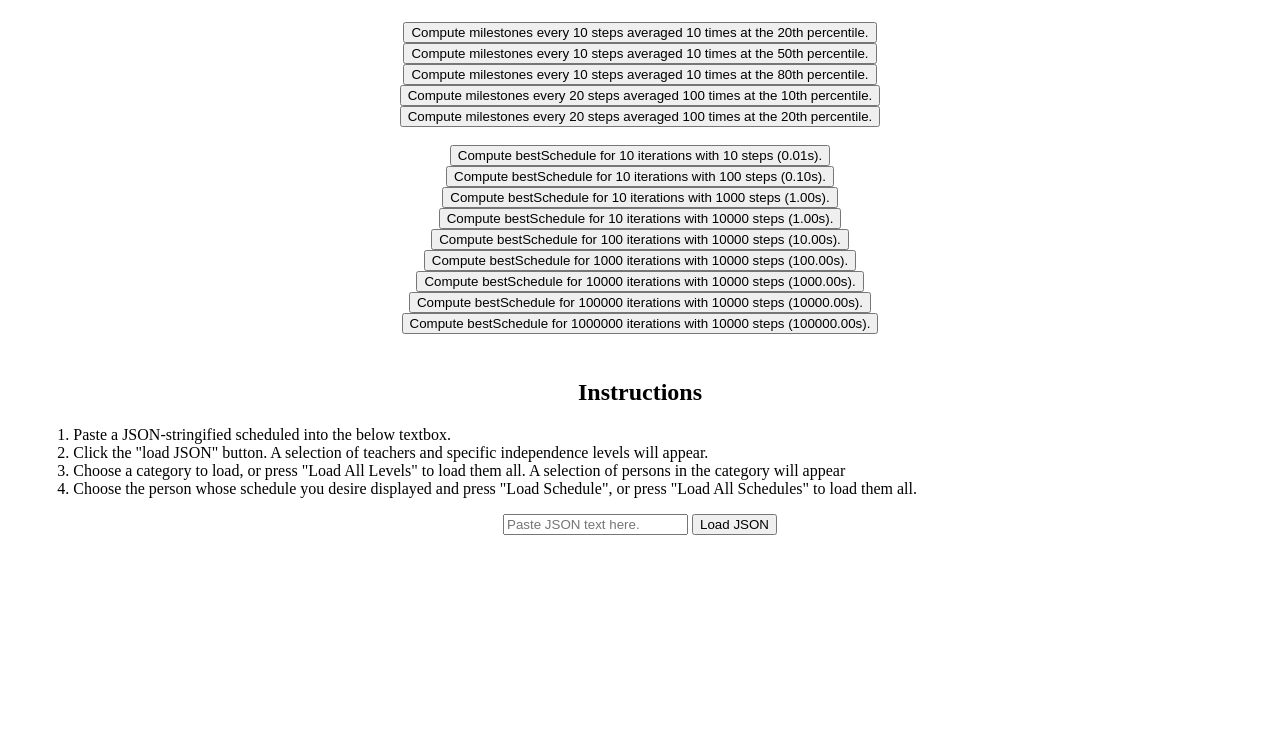
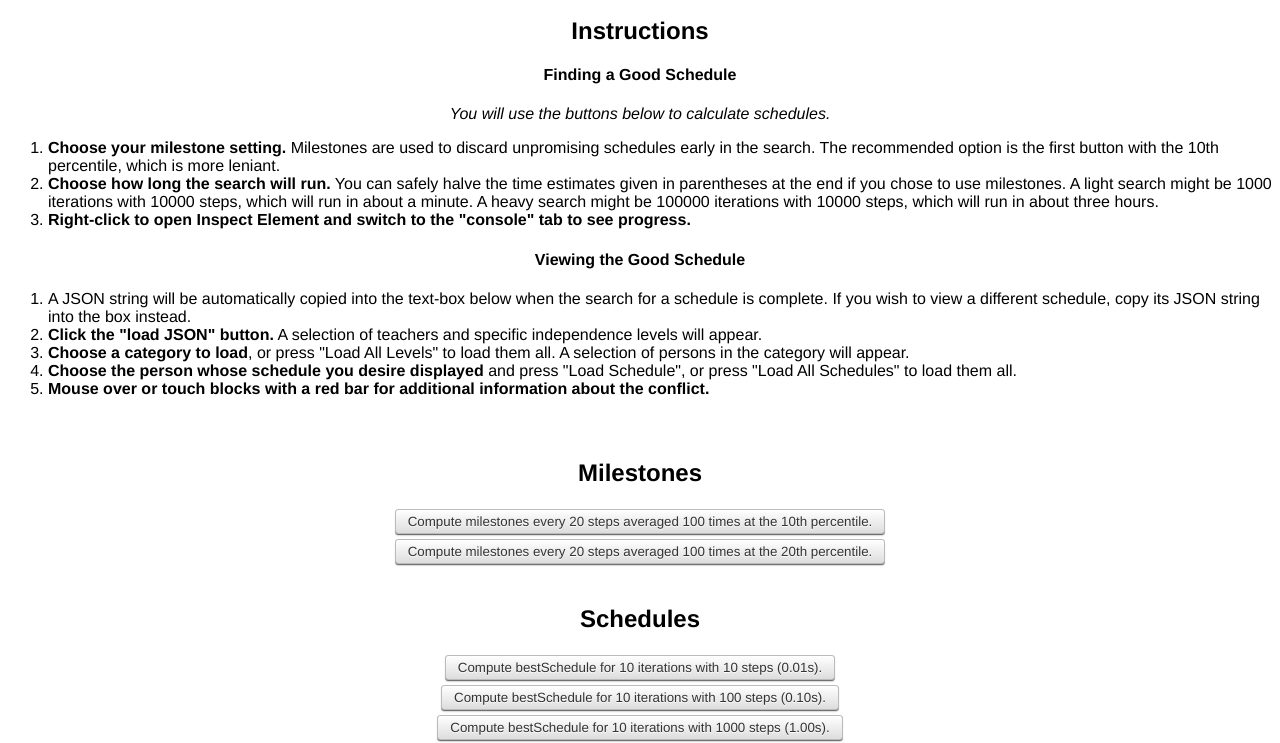
Before and after one commit to Arongil/Scheduler, a plain HTML site: page index.html in a window 1280 px wide. Shown: the part 48-791 px from the top of the page. Drawn offline with Linux system fonts and the light colour scheme.

Commit message:
Improved the user interface with instructions and styled buttons.

```diff
--- a/index.html
+++ b/index.html
@@ -6,55 +6,82 @@
         <link href="style.css" rel="stylesheet" type="text/css" />
     </head>
     <body>
-    <h1 class="center" style="font-family: Helvetica, Verdana, Arial;">Scheduler</h1>
-    <div class="center" id="quick-buttons" style="padding: 2%; padding-bottom: 0px;">
-      <button onclick="computeMilestones(10, 10, 1000, 0.2)">Compute milestones every 10 steps averaged 10 times at the 20th percentile.</button><br>
-      <button onclick="computeMilestones(10, 10, 1000, 0.5)">Compute milestones every 10 steps averaged 10 times at the 50th percentile.</button><br>
-      <button onclick="computeMilestones(10, 10, 1000, 0.8)">Compute milestones every 10 steps averaged 10 times at the 80th percentile.</button><br>
-      <button onclick="computeMilestones(20, 100, 200, 0.1)">Compute milestones every 20 steps averaged 100 times at the 10th percentile.</button><br>
-      <button onclick="computeMilestones(20, 100, 200, 0.2)">Compute milestones every 20 steps averaged 100 times at the 20th percentile.</button><br><br>
-      <button onclick="measureBestSchedule(10, 10);">Compute bestSchedule for 10 iterations with 10 steps (0.01s).</button><br>
-      <button onclick="measureBestSchedule(10, 100);">Compute bestSchedule for 10 iterations with 100 steps (0.10s).</button><br>
-      <button onclick="measureBestSchedule(10, 1000);">Compute bestSchedule for 10 iterations with 1000 steps (1.00s).</button><br>
-      <button onclick="measureBestSchedule(10, 10000);">Compute bestSchedule for 10 iterations with 10000 steps (1.00s).</button><br>
-      <button onclick="measureBestSchedule(100, 10000);">Compute bestSchedule for 100 iterations with 10000 steps (10.00s).</button><br>
-      <button onclick="measureBestSchedule(1000, 10000);">Compute bestSchedule for 1000 iterations with 10000 steps (100.00s).</button><br>
-      <button onclick="measureBestSchedule(10000, 10000);">Compute bestSchedule for 10000 iterations with 10000 steps (1000.00s).</button><br>
-      <button onclick="measureBestSchedule(100000, 10000);">Compute bestSchedule for 100000 iterations with 10000 steps (10000.00s).</button><br>
-      <button onclick="measureBestSchedule(1000000, 10000);">Compute bestSchedule for 1000000 iterations with 10000 steps (100000.00s).</button>
+        <h1 class="center">Scheduler</h1>
+        <div id="instructions" class="center">
+            <h2>Instructions</h2>
+            <h4>Finding a Good Schedule</h4>
+            <p><em>You will use the buttons below to calculate schedules.</em></p>
+            <ol style="text-align: initial;">
+                <li><strong>Choose your milestone setting.</strong> Milestones are
+                    used to discard unpromising schedules early in the search. The
+                    recommended option is the first button with the 10th percentile,
+                    which is more leniant.</li>
+                <li><strong>Choose how long the search will run.</strong> You can
+                    safely halve the time estimates given in parentheses at the
+                    end if you chose to use milestones. A light search might be
+                    1000 iterations with 10000 steps, which will run in about a
+                    minute. A heavy search might be 100000 iterations with 10000
+                    steps, which will run in about three hours.</li>
+                <li><strong>Right-click to open Inspect Element and switch to the
+                    "console" tab to see progress.</strong></li>
+            </ol>
+            <h4>Viewing the Good Schedule</h4>
+            <ol style="text-align: initial">
+                <li>A JSON string will be automatically copied into the text-box
+                    below when the search for a schedule is complete. If you wish
+                    to view a different schedule, copy its JSON string into the
+                    box instead.</li>
+                <li><strong>Click the "load JSON" button.</strong> A selection of
+                    teachers and specific independence levels will appear.</li>
+                <li><strong>Choose a category to load</strong>, or press
+                    "Load All Levels" to load them all. A selection of persons
+                    in the category will appear.</li>
+                <li><strong>Choose the person whose schedule you desire displayed
+                    </strong> and press "Load Schedule", or press
+                    "Load All Schedules" to load them all.</li>
+                <li><strong>Mouse over or touch blocks with a red bar for
+                    additional information about the conflict.</strong></li>
+            </ol>
         </div>
 
-    <script src="scheduler.js"></script>
-    <script src="canvas.js"></script>
-    <script src="ui.js"></script>
+        <div class="center" id="quick-buttons" style="padding: 2%; padding-bottom: 0px;">
+            <h2>Milestones</h2>
+            <button class="small button" onclick="computeMilestones(20, 100, 200, 0.1)">Compute milestones every 20 steps averaged 100 times at the 10th percentile.</button><br>
+            <button class="small button" onclick="computeMilestones(20, 100, 200, 0.2)">Compute milestones every 20 steps averaged 100 times at the 20th percentile.</button><br><br>
+            <h2>Schedules</h2>
+            <button class="small button" onclick="measureBestSchedule(10, 10);">Compute bestSchedule for 10 iterations with 10 steps (0.01s).</button><br>
+            <button class="small button" onclick="measureBestSchedule(10, 100);">Compute bestSchedule for 10 iterations with 100 steps (0.10s).</button><br>
+            <button class="small button" onclick="measureBestSchedule(10, 1000);">Compute bestSchedule for 10 iterations with 1000 steps (1.00s).</button><br>
+            <button class="small button" onclick="measureBestSchedule(10, 10000);">Compute bestSchedule for 10 iterations with 10000 steps (1.00s).</button><br>
+            <button class="small button" onclick="measureBestSchedule(100, 10000);">Compute bestSchedule for 100 iterations with 10000 steps (10.00s).</button><br>
+            <button class="small button" onclick="measureBestSchedule(1000, 10000);">Compute bestSchedule for 1000 iterations with 10000 steps (100.00s).</button><br>
+            <button class="small button" onclick="measureBestSchedule(10000, 10000);">Compute bestSchedule for 10000 iterations with 10000 steps (1000.00s).</button><br>
+            <button class="small button" onclick="measureBestSchedule(100000, 10000);">Compute bestSchedule for 100000 iterations with 10000 steps (10000.00s).</button><br>
+            <button class="small button" onclick="measureBestSchedule(1000000, 10000);">Compute bestSchedule for 1000000 iterations with 10000 steps (100000.00s).</button>
+            <h2>Progress</h2>
+            <p id="progress"></p>
+        </div>
 
-    <div id="user-interface" class="center" style="padding: 2%;">
-        <h2>Instructions</h2>
-        <ol style="text-align: initial">
-            <li>Paste a JSON-stringified scheduled into the below textbox.</li>
-            <li>Click the "load JSON" button. A selection of teachers and
-                specific independence levels will appear.</li>
-            <li>Choose a category to load, or press "Load All Levels"
-                to load them all. A selection of persons in the category
-                will appear</li>
-            <li>Choose the person whose schedule you desire displayed
-                and press "Load Schedule", or press "Load All Schedules"
-                to load them all.</li>
-        </ol>
+        <div id="user-interface" class="center" style="padding: 1%; margin: 0px;">
+            <br>
             <input id="schedule-json" placeholder="Paste JSON text here."></input>
-        <button id="load-json" onclick="loadJSON();">Load JSON</button><br><br>
+            <button id="load-json" class="small button" onclick="loadJSON();">Load JSON</button><br><br>
             <div id="ui-level-1" style="display: none">
                 <select id="level-select"></select>
-            <button id="load-levels" onclick="loadLevels();">Load Level</button>
-            <button id="load-all-levels" onclick="loadAllLevels()">Load All Levels</button><br>
+                <button id="load-levels" class="small button" onclick="loadLevels();">Load Level</button>
+                <button id="load-all-levels" class="small button" onclick="loadAllLevels()">Load All Levels</button><br>
                 <div id="ui-level-2" style="display: none;">
                     <select id="person-select"></select>
-                <button id="load-schedule" onclick="loadSchedule();">Load Schedule</button>
-                <button id="load-all-schedules" onclick="loadAllSchedules();">Load All Schedules</button>
+                    <button id="load-schedule" class="small button" onclick="loadSchedule();">Load Schedule</button>
+                    <button id="load-all-schedules" class="small button" onclick="loadAllSchedules();">Load All Schedules</button>
                 </div>
             </div>
         </div>
 
         <div id="canvases" class="center" style="padding: 2%;"></div>
+
+        <script src="scheduler.js"></script>
+        <script src="canvas.js"></script>
+        <script src="ui.js"></script>
     </body>
 </html>
--- a/scheduler.js
+++ b/scheduler.js
@@ -778,23 +778,31 @@ constraintsByVariable = temp.constraintsByVariable;
 
 var milestones = [];
 function computeMilestones(interval = 10, iterations = 10, max = 1000, percentile = 0.5) {
+    document.getElementById("progress").textContent = "calculating milestones ...";
+    setTimeout(_ => {
         var temp = new CSP(variables, constraints, constraintsByVariable);
         milestones = temp.computeMilestones(interval, iterations, max, percentile);
+        document.getElementById("progress").textContent = "Done calculating milestones.";
+    }, 0);
 }
 
 function measureBestSchedule(iterations, steps) {
-    var start = performance.now();
-    var bestSchedule = getBestSchedule(iterations, steps, milestones);
-    var end = performance.now();
+    document.getElementById("progress").textContent = "calculating schedules ...";
+    var bestSchedule, start, end;
+    setTimeout(_ => { // Use setTimeout so the progress element has time to update.
+        start = performance.now();
+        bestSchedule = getBestSchedule(iterations, steps, milestones);
+        end = performance.now();
+        document.getElementById("progress").innerHTML = "The calculation took " +
+            Math.floor((end - start)/10)/100 + " seconds.<br>The best schedule has " +
+            bestSchedule.conflicts().length + " conflicts weighted at " +
+            bestSchedule.weightedConflicts() + ".";
         console.log("The calculation took " + (end - start)/1000 + " seconds.");
         console.log("The best schedule has " + bestSchedule.conflicts().length + " conflicts weighted at " + bestSchedule.weightedConflicts() + ".");
-//    bestSchedule.printVariables();
         var cleanJSON = getCleanJSON(bestSchedule, teachers, students);
- //   console.log(cleanJSON);
         document.getElementById("schedule-json").value = cleanJSON;
 
         // var cleanJSON = getCleanJSON(bestSchedule, teachers, students);
         // console.log(cleanJSON);
-
-    return bestSchedule;
+    }, 0);
 }
--- a/style.css
+++ b/style.css
@@ -1,5 +1,79 @@
+* {
+    font-family: Helvetica, Verdana, Arial;
+}
+
 .center {
     display: block;
     margin: auto;
     text-align: center;
 }
+
+/*
+ * The following CSS code pertaining to buttons was taken from
+ * https://codepen.io/ben_jammin/pen/syaCq.
+**/
+
+.button{
+  display: inline-block;
+  *display: inline;
+  zoom: 1;
+  padding: 0.2% 0.4%;
+  margin: 0.2%;
+  cursor: pointer;
+  border: 1px solid #bbb;
+  overflow: visible;
+  text-decoration: none;
+  white-space: nowrap;
+  color: #333;
+
+  background-color: #ddd;
+  background-image: -webkit-gradient(linear, left top, left bottom, from(rgba(255,255,255,1)), to(rgba(255,255,255,0)));
+  background-image: -webkit-linear-gradient(top, rgba(255,255,255,1), rgba(255,255,255,0));
+  background-image: -moz-linear-gradient(top, rgba(255,255,255,1), rgba(255,255,255,0));
+  background-image: -ms-linear-gradient(top, rgba(255,255,255,1), rgba(255,255,255,0));
+  background-image: -o-linear-gradient(top, rgba(255,255,255,1), rgba(255,255,255,0));
+  background-image: linear-gradient(top, rgba(255,255,255,1), rgba(255,255,255,0));
+
+  -webkit-transition: background-color .2s ease-out;
+  -moz-transition: background-color .2s ease-out;
+  -ms-transition: background-color .2s ease-out;
+  -o-transition: background-color .2s ease-out;
+  transition: background-color .2s ease-out;
+  background-clip: padding-box; /* Fix bleeding */
+  -moz-border-radius: 3px;
+  -webkit-border-radius: 3px;
+  border-radius: 3px;
+  -moz-box-shadow: 0 1px 0 rgba(0, 0, 0, .3), 0 2px 2px -1px rgba(0, 0, 0, .5), 0 1px 0 rgba(255, 255, 255, .3) inset;
+  -webkit-box-shadow: 0 1px 0 rgba(0, 0, 0, .3), 0 2px 2px -1px rgba(0, 0, 0, .5), 0 1px 0 rgba(255, 255, 255, .3) inset;
+  box-shadow: 0 1px 0 rgba(0, 0, 0, .3), 0 2px 2px -1px rgba(0, 0, 0, .5), 0 1px 0 rgba(255, 255, 255, .3) inset;
+  text-shadow: 0 1px 0 rgba(255,255,255, .9);
+
+  -webkit-touch-callout: none;
+  -webkit-user-select: none;
+  -khtml-user-select: none;
+  -moz-user-select: none;
+  -ms-user-select: none;
+  user-select: none;
+}
+
+.button:hover{
+  background-color: #eee;
+  color: #555;
+}
+
+/* Smaller buttons styles */
+
+.button.small{
+  padding: 4px 12px;
+}
+
+/* Larger buttons styles */
+
+.button.large{
+  padding: 12px 30px;
+  text-transform: uppercase;
+}
+
+.button.large:active{
+  top: 2px;
+}
```
Lines whose indentation alone changed are shown as unchanged.
